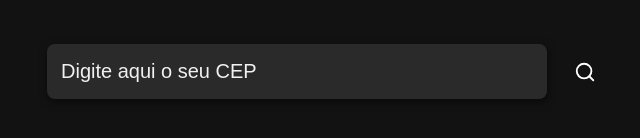
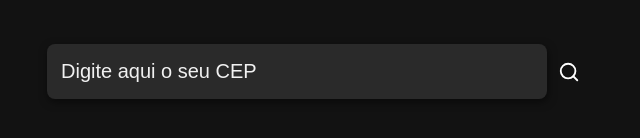
Before and after one commit to Danielcsxx/buscadorCepReact, a React (Create React App) app: page / in a window 1280 px wide. Shown: the part 384-522 px from the top of the page, without its empty margins (343-983 px from the left). Built offline with nearby package versions, Linux system fonts and the light colour scheme; a web font is replaced by a local one.

Commit message:
Ajustes na posicao do botao de busca

```diff
--- a/src/styles.css
+++ b/src/styles.css
@@ -24,7 +24,7 @@
     font-size: 20px;
     color: #FFF;
     outline: none;
-    margin-right: 8px;
+    margin-right: -8px;
 }
 
 .container input::placeholder {
```
